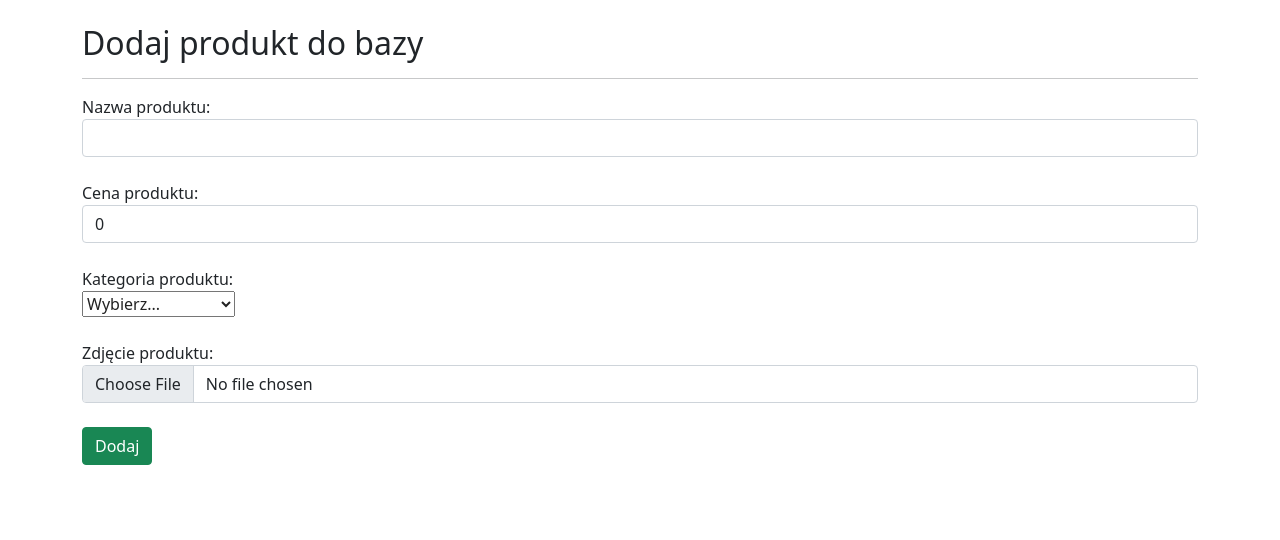
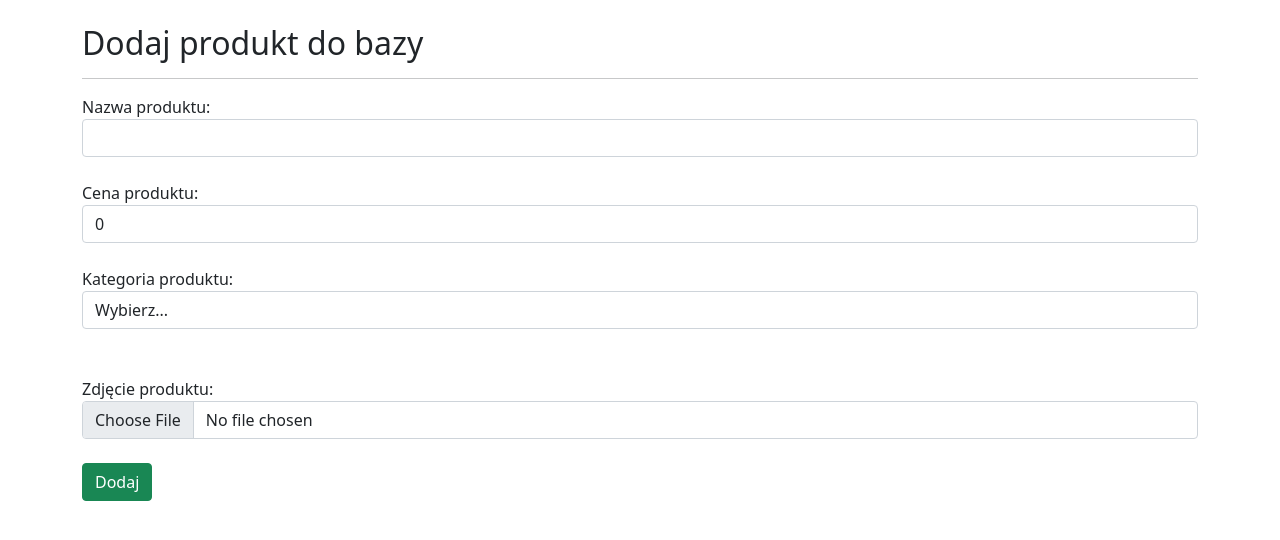
Before and after one commit to maciej1kus/pracownia-klej, a React (Create React App) app: page /add-products in a window 1280 px wide. Shown: the top 540 px of the page. Built offline with nearby package versions, Linux system fonts and the light colour scheme; no server answers; the database is empty.

Commit message:
add-products tab v2

```diff
--- a/src/components/AddProducts.js
+++ b/src/components/AddProducts.js
@@ -10,6 +10,7 @@ export const AddProducts = () => {
     const [productCategory, setProductCategory] = useState('');
     const [productImg, setProductImg] = useState(null);
     const [error, setError] = useState('');
+    const [successMsg, setSuccessMsg] = useState('');
 
     const types = ['image/png', 'image/jpeg']; //akceptowane rozszerzenia obrazów
 
@@ -50,12 +51,16 @@ export const AddProducts = () => {
                     ProductCategory: productCategory,
                     ProductImg: url
                 }).then(() => {
+                    setSuccessMsg('Produkt dodany do bazy');
                     setProductName('');
                     setProductPrice(0);
                     setProductCategory('');
                     setProductImg('');
                     setError('');
                     document.getElementById('file').value = '';
+                    setTimeout(() => {
+                        setSuccessMsg('');
+                    },3000)
                 }).catch(err => setError(err.message));
             })
         })
@@ -66,6 +71,10 @@ export const AddProducts = () => {
             <br/>
             <h2>Dodaj produkt do bazy</h2>
             <hr/>
+            {successMsg&&<>
+                <div className='success-msg'>{successMsg}</div>
+                <br/>
+            </>}
             <form autoComplete="off" className="form-group" onSubmit={addProduct}>
                 <label htmlFor="product-name">Nazwa produktu:</label>
                 <br/>
@@ -80,19 +89,20 @@ export const AddProducts = () => {
                 <br/>
                 <label htmlFor="product-category">Kategoria produktu:</label>
                 <br/>
-                <select onChange={(e) => setProductCategory(e.target.value)} value={productCategory}>
+                <select className="form-control" required
+                        onChange={(e) => setProductCategory(e.target.value)} value={productCategory}>
                     <option value="">Wybierz...</option>
-                    <option value="Do jedzenia">Do jedzenia</option>
-                    <option value="Do picia">Do picia</option>
-                    <option value="Artykuły ozdobne">Artykuły ozdobne</option>
-                    <option value="Do relaksu">Do relaksu</option>
-                    <option value="Warsztaty">Warsztaty</option>
+                    <option>Do jedzenia</option>
+                    <option>Do picia</option>
+                    <option>Artykuły ozdobne</option>
+                    <option>Do relaksu</option>
+                    <option>Warsztaty</option>
                 </select>
                 <br/>
                 <br/>
                 <label htmlFor="product-img">Zdjęcie produktu:</label>
                 <br/>
-                <input type="file" className="form-control" onChange={productImgHandler} id="file" />
+                <input type="file" className="form-control" required onChange={productImgHandler} id="file" />
                 <br/>
                 <button className="btn btn-success btn-md mybtn">Dodaj</button>
             </form>
--- a/src/components/Cashout.js
+++ b/src/components/Cashout.js
@@ -1,6 +1,6 @@
 import React from 'react';
 import { Icon } from 'react-icons-kit';
-import {wrench} from 'react-icons-kit/iconic/wrench';
+import { wrench } from 'react-icons-kit/iconic/wrench';
 
 export const Cashout = () => {
     return (
--- a/src/scss/elements/_addproducts.scss
+++ b/src/scss/elements/_addproducts.scss
@@ -3,3 +3,10 @@
     width: 100%;
   }
 }
+
+.success-msg{
+  width: 100%;
+  padding: 14px;
+  background-color: $color-light-green;
+  color: $color-green;
+}
--- a/src/scss/settings/_colors.scss
+++ b/src/scss/settings/_colors.scss
@@ -5,3 +5,5 @@ $color-black: #000;
 $color-light-grey: #e4e4e4;
 $color-white: #fff;
 $color-red: red;
+$color-light-green: #dff0d8;
+$color-green: #468847;
```
Also changed, not shown: src/components/Home.js (+4 -4 lines).
